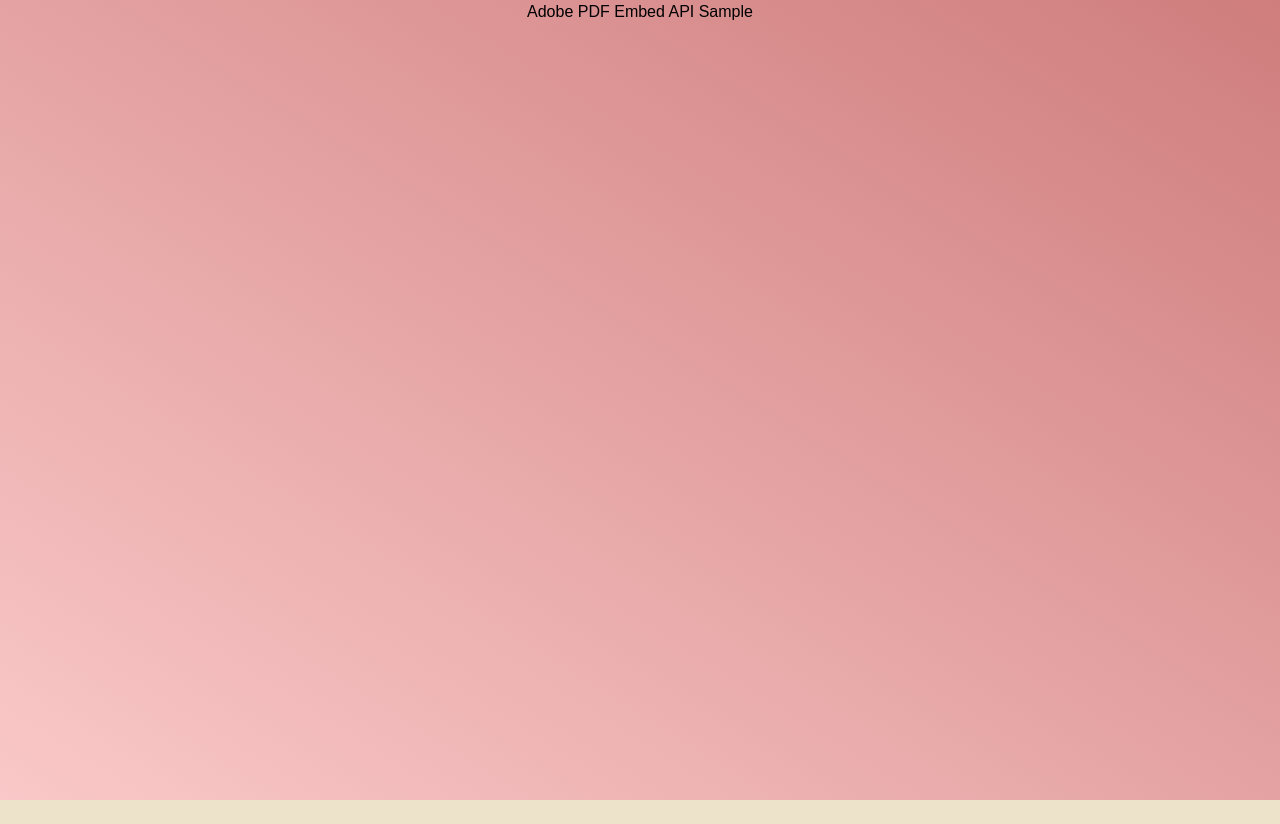
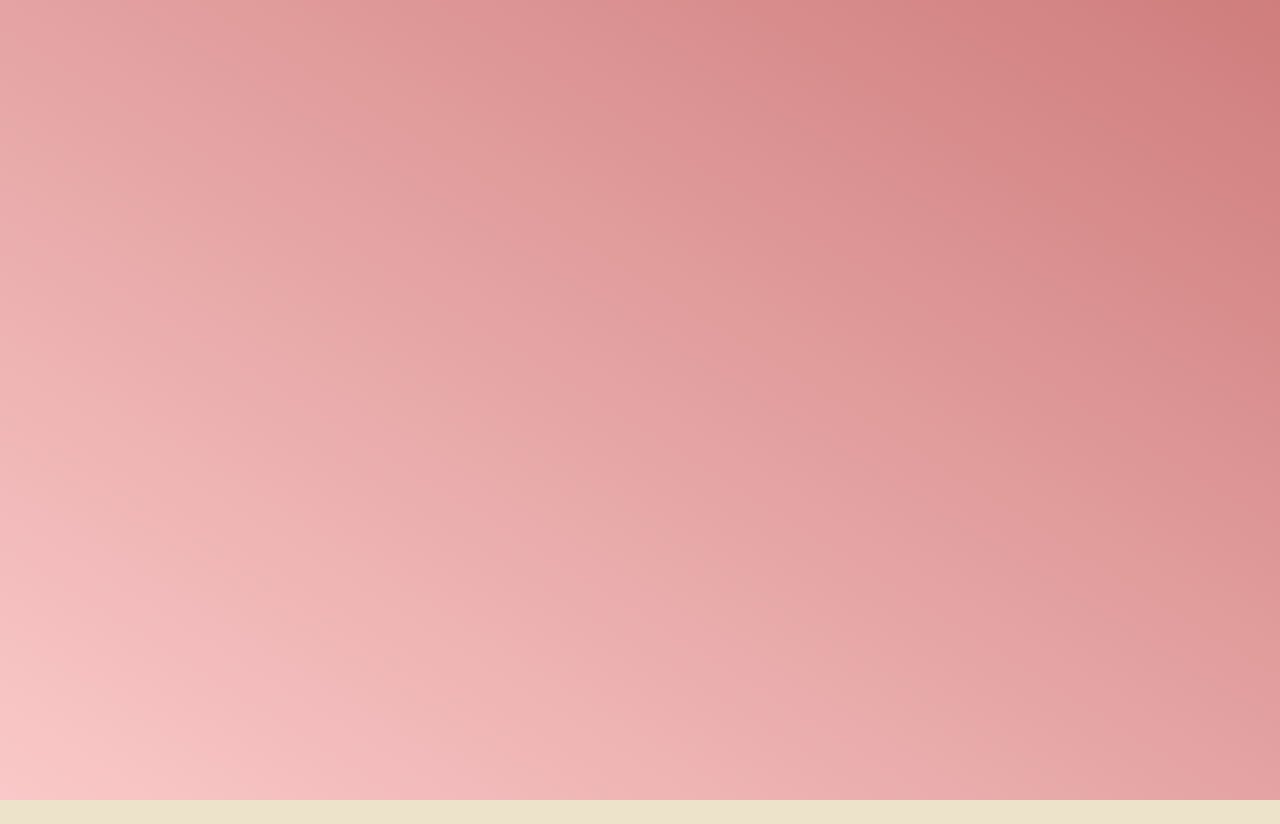
Before and after one commit to TonyTran03/Sharity, a Next.js app in the folder sharity/: page /adobe in a window 1280 px wide. After the commit the page ends 800 px from the top, so only its background shows below. Built offline with nearby package versions, Linux system fonts and the light colour scheme.

Commit message:
added adobe and client id

```diff
--- a/sharity/app/adobe/AdobeEmbeded.js
+++ /dev/null
@@ -1,38 +0,0 @@
-import { useEffect } from 'react';
-
-const AdobeEmbeded = ({ pdfUrl, fileName }) => {
-  useEffect(() => {
-    const script = document.createElement('script');
-    script.src = 'https://acrobatservices.adobe.com/view-sdk/viewer.js';
-    script.onload = () => {
-      if (window.AdobeDC) {
-        try {
-          const adobeDCView = new window.AdobeDC.View({
-            clientId: 'd4b809a5c5fc47a59f7f75e0d5bdba13',
-            divId: 'adobe-dc-view',
-          });
-          adobeDCView.previewFile({
-            content: { location: { url: pdfUrl } },
-            metaData: { fileName: fileName },
-          });
-        } catch (error) {
-          console.error('Adobe PDF Embed API error:', error);
-        }
-      } else {
-        console.error('AdobeDC is not available.');
-      }
-    };
-    script.onerror = () => {
-      console.error('Failed to load Adobe PDF Embed SDK script.');
-    };
-    document.body.appendChild(script);
-
-    return () => {
-      document.body.removeChild(script);
-    };
-  }, [pdfUrl, fileName]);
-
-  return <div id="adobe-dc-view" style={{ height: '100vh' }}></div>;
-};
-
-export default AdobeEmbeded;
--- a/sharity/app/adobe/page.jsx
+++ b/sharity/app/adobe/page.jsx
@@ -1,22 +1,40 @@
 'use client'
+import { useEffect } from 'react';
 import Head from 'next/head';
-import AdobePDFEmbed from './AdobeEmbeded.js';
 
 const Home = () => {
-    const pdfUrl = 'https://acrobat.adobe.com/id/urn:aaid:sc:VA6C2:a26a0f72-e63e-4de7-a1fc-cb280961ebdc';
-    const fileName = 'Embedded PDF Document';
+    useEffect(() => {
+        // Load the Adobe PDF Embed API script dynamically
+        const script = document.createElement('script');
+        script.src = "https://acrobatservices.adobe.com/view-sdk/viewer.js";
+        script.async = true;
+        document.body.appendChild(script);
+
+        script.onload = () => {
+            // Initialize Adobe DC View SDK after the script has loaded
+            document.addEventListener("adobe_dc_view_sdk.ready", function () {
+                const adobeDCView = new AdobeDC.View({ clientId: "a6881fc0aa2749b888d30a5ff3a5baf4", divId: "adobe-dc-view" });
+                adobeDCView.previewFile({
+                    content: { location: { url: "https://acrobatservices.adobe.com/view-sdk-demo/PDFs/Bodea Brochure.pdf" } },
+                    metaData: { fileName: "Bodea Brochure.pdf" }
+                }, {});
+            });
+        };
+
+        return () => {
+            // Clean up the script when the component unmounts
+            document.body.removeChild(script);
+        };
+    }, []);
 
     return (
-      <>
-        <Head>
-          <title>Adobe PDF Embed</title>
-        </Head>
-        <main>
-          <h1>Adobe PDF Embed API Sample</h1>
-          <AdobePDFEmbed pdfUrl={pdfUrl} fileName={fileName} />
-        </main>
-      </>
+        <div>
+            <Head>
+                <title>Embedded PDF Document</title>
+            </Head>
+            <div id="adobe-dc-view" style={{ height: '100vh' }}></div>
+        </div>
     );
-  };
+};
 
-  export default Home;
+export default Home;
```
